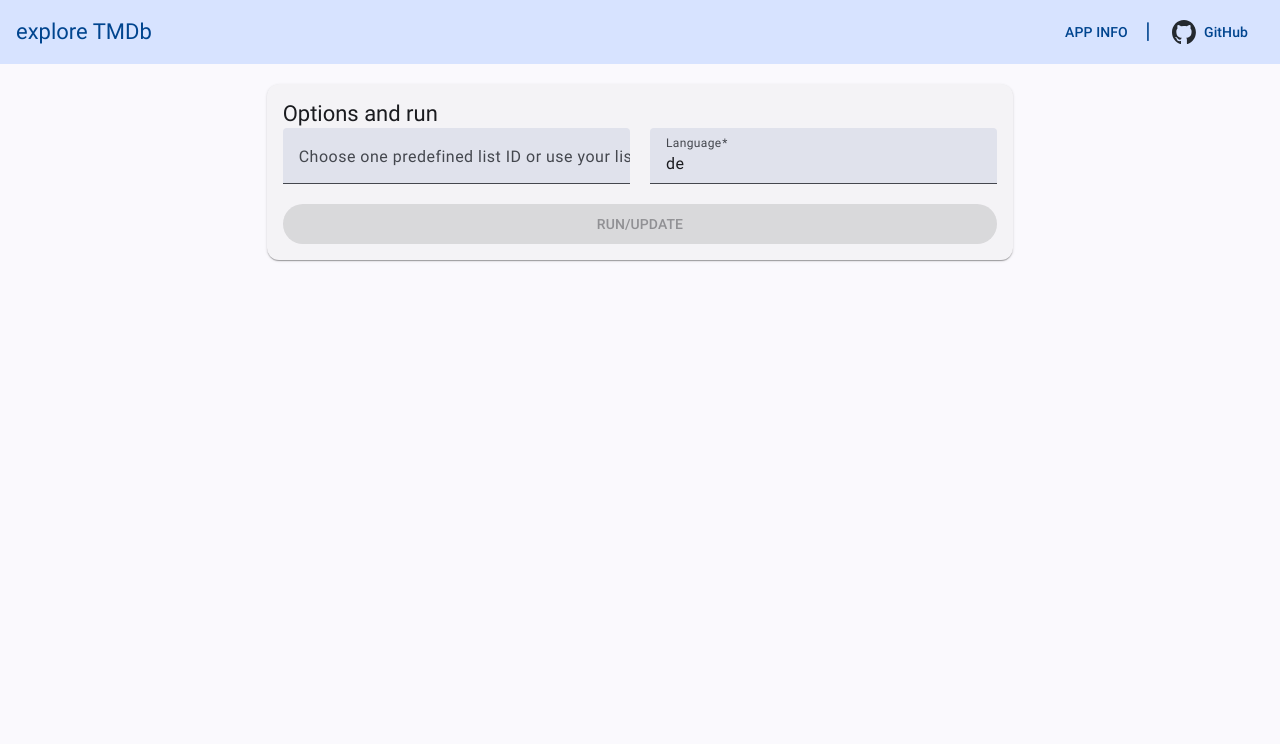
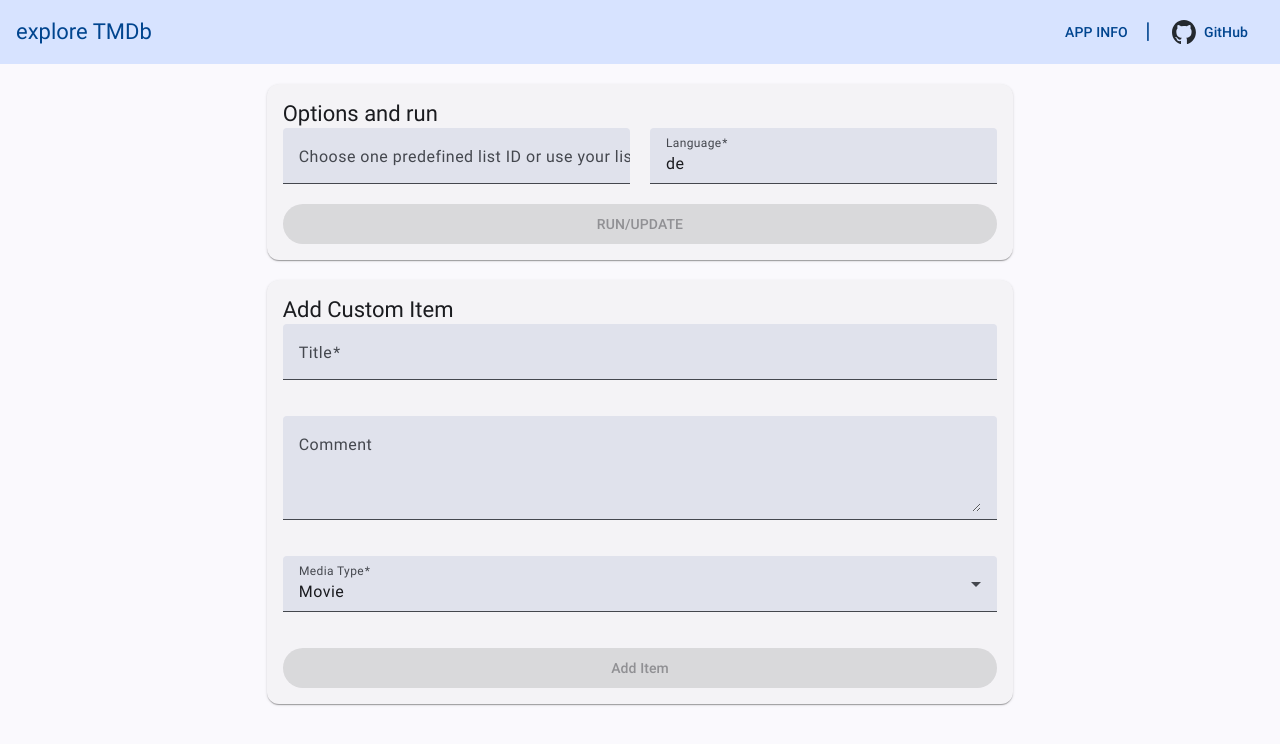
Before and after one commit to inpercima/explore-tmdb, an Angular app in the folder frontend/: page / in a window 1280 px wide. Shown: the top 744 px of the page. Built offline with nearby package versions, Linux system fonts and the light colour scheme.

Commit message:
Add frontend UI and service for custom item creation
Co-authored-by: inpercima <10551931+inpercima@users.noreply.github.com>

```diff
--- a/frontend/src/app/features/dashboard/dashboard.component.html
+++ b/frontend/src/app/features/dashboard/dashboard.component.html
@@ -23,6 +23,56 @@
       </div>
       <div class="flex">
         <button class="flex-1" mat-raised-button [disabled]="listForm.invalid">RUN/UPDATE</button>
+      </div>
+    </form>
+  </mat-card-content>
+</mat-card>
+
+<mat-card class="w-7/12 mx-auto mt-5">
+  <mat-card-header>
+    <mat-card-title>Add Custom Item</mat-card-title>
+  </mat-card-header>
+  <mat-card-content>
+    @if (addItemMessage) {
+    <div class="mb-4 p-3 rounded" [ngClass]="{
+      'bg-green-100 text-green-800': addItemSuccess,
+      'bg-red-100 text-red-800': !addItemSuccess
+    }">
+      {{ addItemMessage }}
+    </div>
+    }
+    <form [formGroup]="addItemForm" novalidate (ngSubmit)="onAddItem()">
+      <div class="flex flex-col gap-4">
+        <mat-form-field class="flex-1">
+          <mat-label>Title</mat-label>
+          <input type="text" matInput formControlName="title" placeholder="Enter movie or TV show title" />
+          @if (addItemForm.get('title')?.hasError('required') && addItemForm.get('title')?.touched) {
+          <mat-error>Title is required</mat-error>
+          }
+        </mat-form-field>
+        <mat-form-field class="flex-1">
+          <mat-label>Comment</mat-label>
+          <textarea matInput formControlName="comment" rows="3" placeholder="Enter your comment"></textarea>
+        </mat-form-field>
+        <mat-form-field class="flex-1">
+          <mat-label>Media Type</mat-label>
+          <mat-select formControlName="media_type">
+            <mat-option value="movie">Movie</mat-option>
+            <mat-option value="tv">TV Show</mat-option>
+          </mat-select>
+          @if (addItemForm.get('media_type')?.hasError('required') && addItemForm.get('media_type')?.touched) {
+          <mat-error>Media type is required</mat-error>
+          }
+        </mat-form-field>
+      </div>
+      <div class="flex mt-4">
+        <button class="flex-1" mat-raised-button color="primary" type="submit" [disabled]="addItemForm.invalid || addItemSubmitting">
+          @if (addItemSubmitting) {
+          <span>Adding...</span>
+          } @else {
+          <span>Add Item</span>
+          }
+        </button>
       </div>
     </form>
   </mat-card-content>
--- a/frontend/src/app/features/dashboard/dashboard.component.ts
+++ b/frontend/src/app/features/dashboard/dashboard.component.ts
@@ -1,4 +1,4 @@
-import { AsyncPipe } from '@angular/common';
+import { AsyncPipe, NgClass } from '@angular/common';
 import { Component, OnInit, inject } from '@angular/core';
 import { NonNullableFormBuilder, ReactiveFormsModule, Validators } from '@angular/forms';
 import { MatAutocompleteModule } from '@angular/material/autocomplete';
@@ -10,9 +10,11 @@ import { MatIconModule } from '@angular/material/icon';
 import { MatInputModule } from '@angular/material/input';
 import { MatListModule } from '@angular/material/list';
 import { MatProgressBarModule } from '@angular/material/progress-bar';
+import { MatSelectModule } from '@angular/material/select';
 import { EMPTY, Observable, of } from 'rxjs';
 import { debounceTime, distinctUntilChanged, filter, map, startWith, switchMap } from 'rxjs/operators';
-import { Item } from './item.model';
+import { CustomItem, Item } from './item.model';
+import { ItemService } from './item.service';
 import { OPTIONS } from './list.config';
 import { List } from './list.model';
 import { ListService } from './list.service';
@@ -24,6 +26,7 @@ import { Query } from './query.model';
   templateUrl: './dashboard.component.html',
   imports: [
     AsyncPipe,
+    NgClass,
     MatAutocompleteModule,
     MatButtonModule,
     MatCardModule,
@@ -33,14 +36,19 @@ import { Query } from './query.model';
     MatListModule,
     MatOptionModule,
     MatProgressBarModule,
+    MatSelectModule,
     ReactiveFormsModule,
   ],
 })
 export class DashboardComponent implements OnInit {
   private fb = inject(NonNullableFormBuilder);
   private listService = inject(ListService);
+  private itemService = inject(ItemService);
 
   loading = false;
+  addItemSubmitting = false;
+  addItemSuccess = false;
+  addItemMessage = '';
 
   filteredOptions$: Observable<Option[]> = EMPTY;
   list: List | undefined;
@@ -53,6 +61,12 @@ export class DashboardComponent implements OnInit {
 
   filterForm = this.fb.group({
     filter: '',
+  });
+
+  addItemForm = this.fb.group({
+    title: ['', Validators.required],
+    comment: [''],
+    media_type: ['movie' as 'movie' | 'tv', Validators.required],
   });
 
   ngOnInit(): void {
@@ -77,6 +91,41 @@ export class DashboardComponent implements OnInit {
     this.listService.list(this.listForm.value as Query).subscribe((list) => (this.list = list));
   }
 
+  onAddItem(): void {
+    if (this.addItemForm.invalid) {
+      return;
+    }
+
+    this.addItemSubmitting = true;
+    this.addItemMessage = '';
+
+    const item: CustomItem = this.addItemForm.value as CustomItem;
+
+    this.itemService.addItem(item).subscribe({
+      next: (response) => {
+        this.addItemSuccess = true;
+        this.addItemMessage = 'Item added successfully!';
+        this.addItemForm.reset({ media_type: 'movie' });
+        this.addItemSubmitting = false;
+
+        // Clear message after 5 seconds
+        setTimeout(() => {
+          this.addItemMessage = '';
+        }, 5000);
+      },
+      error: (error) => {
+        this.addItemSuccess = false;
+        this.addItemMessage = error.error?.message || 'Failed to add item. Please check your API key and try again.';
+        this.addItemSubmitting = false;
+
+        // Clear message after 5 seconds
+        setTimeout(() => {
+          this.addItemMessage = '';
+        }, 5000);
+      },
+    });
+  }
+
   private optionsFilter(term: string): Option[] {
     return OPTIONS.filter((option) => option.id.toLowerCase().includes(term.toLowerCase()));
   }
--- a/frontend/src/app/features/dashboard/item.model.ts
+++ b/frontend/src/app/features/dashboard/item.model.ts
@@ -1,4 +1,11 @@
 export interface Item {
   title: string;
   comment: string;
+  media_type?: string; // Optional for display, required for creation
 }
+
+export interface CustomItem {
+  title: string;
+  comment: string;
+  media_type: 'movie' | 'tv';
+}
--- /dev/null
+++ b/frontend/src/app/features/dashboard/item.service.ts
@@ -0,0 +1,32 @@
+import { HttpClient, HttpHeaders } from '@angular/common/http';
+import { Injectable, inject } from '@angular/core';
+import { Observable } from 'rxjs';
+import { environment } from '../../../environments/environment';
+import { CustomItem } from './item.model';
+
+@Injectable({
+  providedIn: 'root',
+})
+export class ItemService {
+  private http = inject(HttpClient);
+
+  /**
+   * Add a new custom item to the database
+   * Requires authentication via API key
+   */
+  public addItem(item: CustomItem): Observable<any> {
+    const headers = new HttpHeaders({
+      'Content-Type': 'application/json',
+      'Authorization': `Bearer ${environment.customApiKey}`,
+    });
+
+    return this.http.post(environment.api + 'item', item, { headers });
+  }
+
+  /**
+   * Get all custom items from the database
+   */
+  public getCustomItems(): Observable<{ items: any[] }> {
+    return this.http.get<{ items: any[] }>(environment.api + 'item');
+  }
+}
--- a/frontend/src/environments/environment.prod.ts
+++ b/frontend/src/environments/environment.prod.ts
@@ -1,6 +1,7 @@
 export const environment = {
   api: './api/rest/',
   appname: 'explore TMDb',
+  customApiKey: '',
   defaultRoute: 'dashboard',
   production: true,
   theme: 'azure-blue',
--- a/frontend/src/environments/environment.ts
+++ b/frontend/src/environments/environment.ts
@@ -1,6 +1,7 @@
 export const environment = {
   api: './api/rest/',
   appname: 'explore TMDb',
+  customApiKey: '',
   defaultRoute: 'dashboard',
   production: false,
   theme: 'azure-blue',
```
Also changed, not shown: 1 other file (tests, documents, lock files or other folders).
